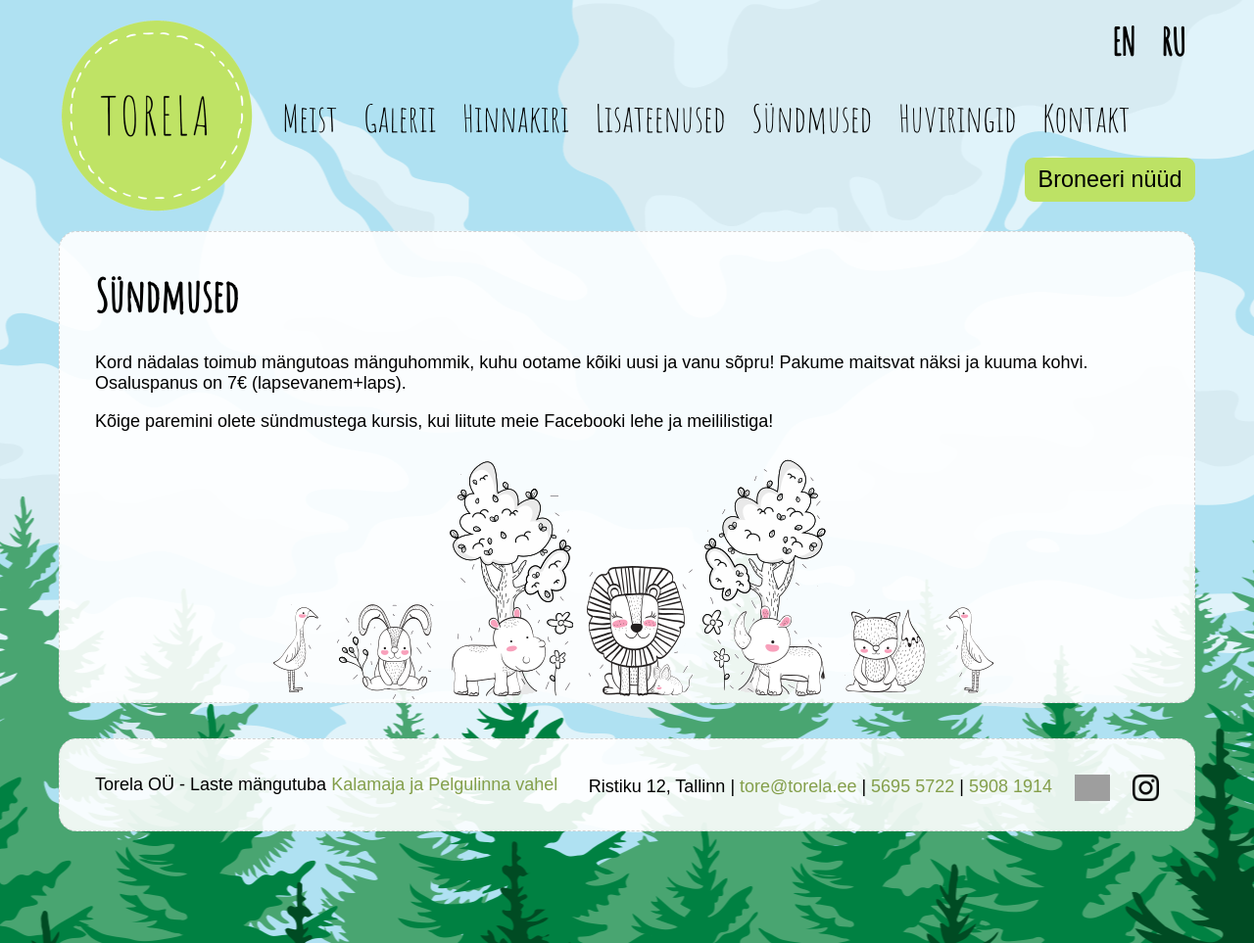
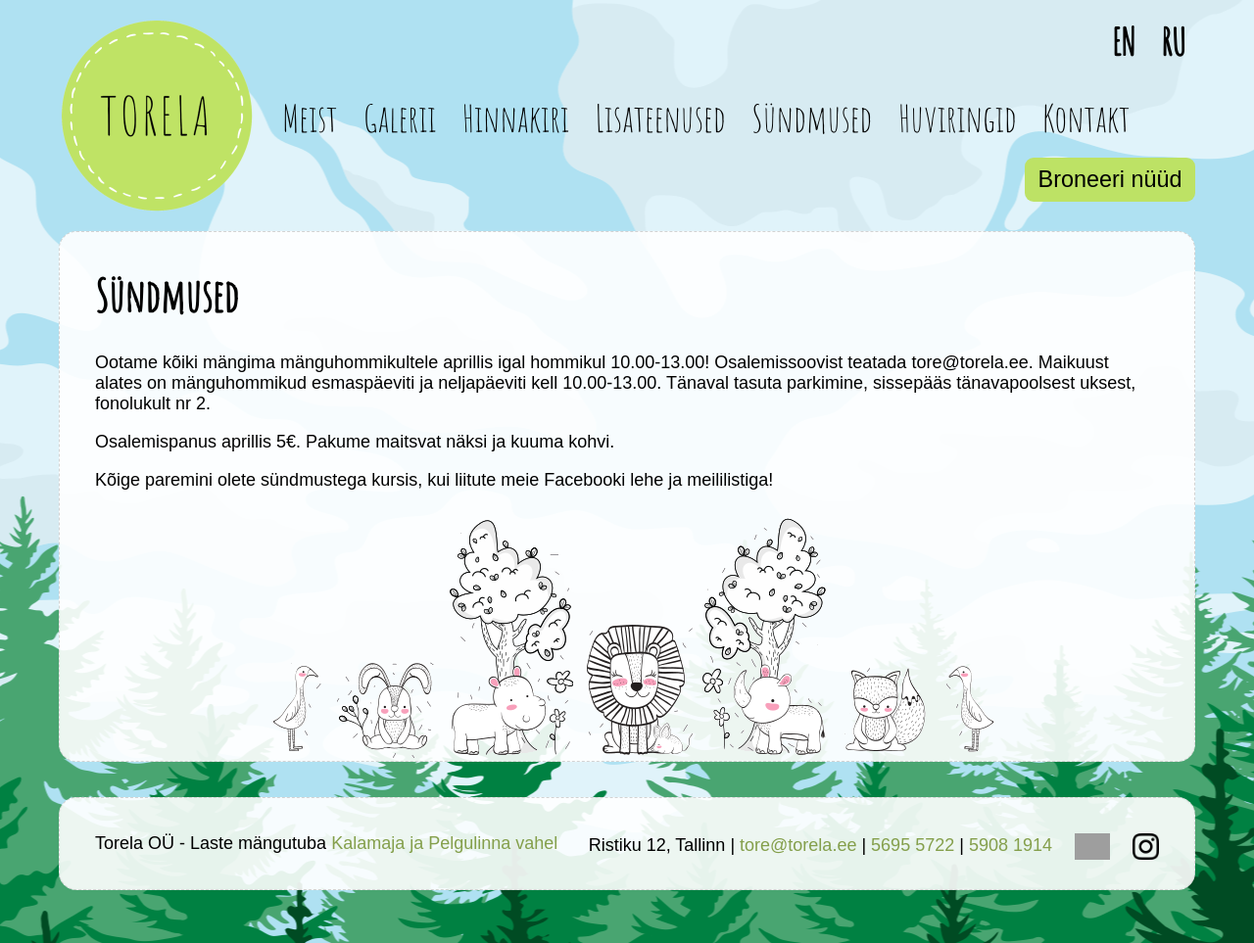
Before and after one commit to mypsik/torela, a Jekyll site: the page built from syndmused/index.md, in a window 1280 px wide. Shown: the whole page at 98% size. Built offline with Jekyll 4.4.1, drawn with Linux system fonts in a browser that asks for light colours; grey boxes are pictures that could not be loaded.

Commit message:
Update index.md

```diff
--- a/syndmused/index.md
+++ b/syndmused/index.md
@@ -7,6 +7,9 @@ en: /en/events/
 ru: /ru/events/
 ---
 
-Kord nädalas toimub mängutoas mänguhommik, kuhu ootame kõiki uusi ja vanu sõpru! Pakume maitsvat näksi ja kuuma kohvi. Osaluspanus on 7€ (lapsevanem+laps).
+Ootame kõiki mängima mänguhommikultele aprillis igal hommikul 10.00-13.00! Osalemissoovist teatada tore@torela.ee. Maikuust alates on mänguhommikud esmaspäeviti ja neljapäeviti kell 10.00-13.00. Tänaval tasuta parkimine, sissepääs tänavapoolsest uksest, fonolukult nr 2.
+
+Osalemispanus aprillis 5€.
+Pakume maitsvat näksi ja kuuma kohvi.
 
 Kõige paremini olete sündmustega kursis, kui liitute meie Facebooki lehe ja meililistiga!
```
